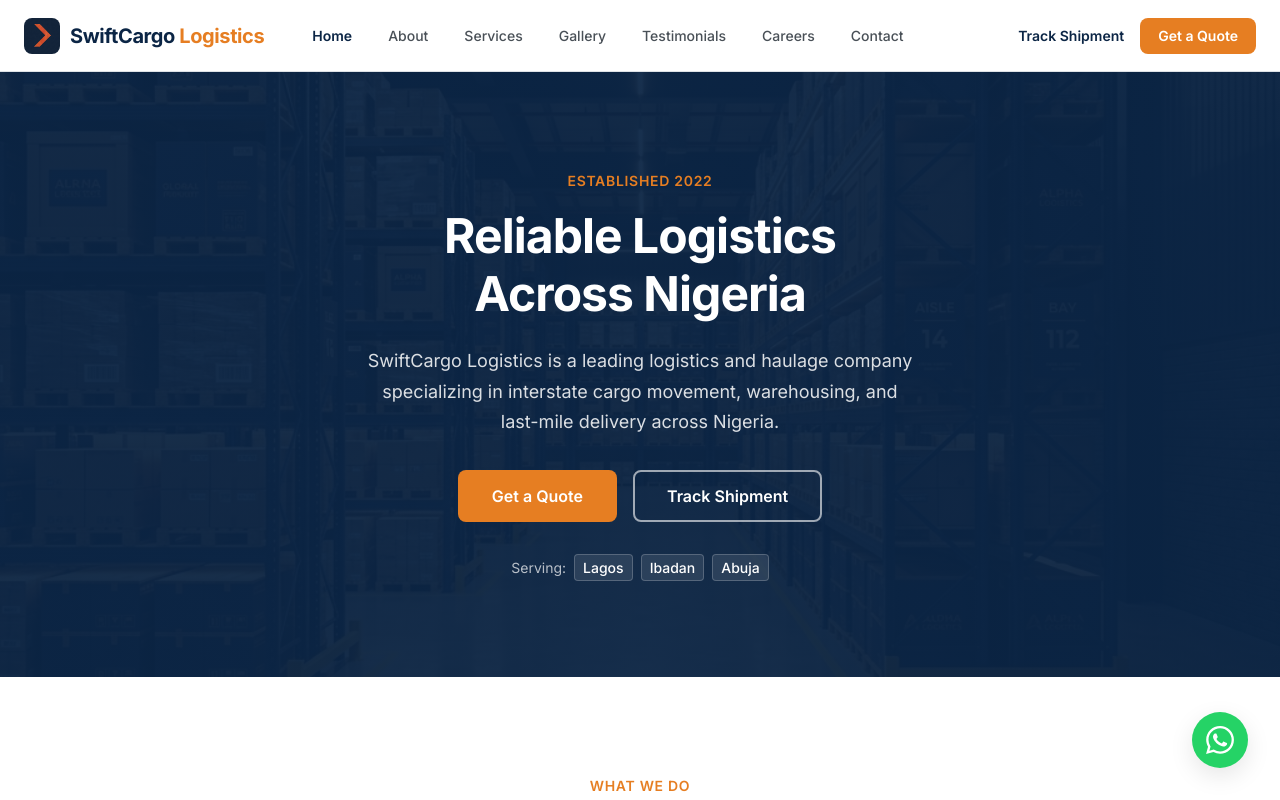
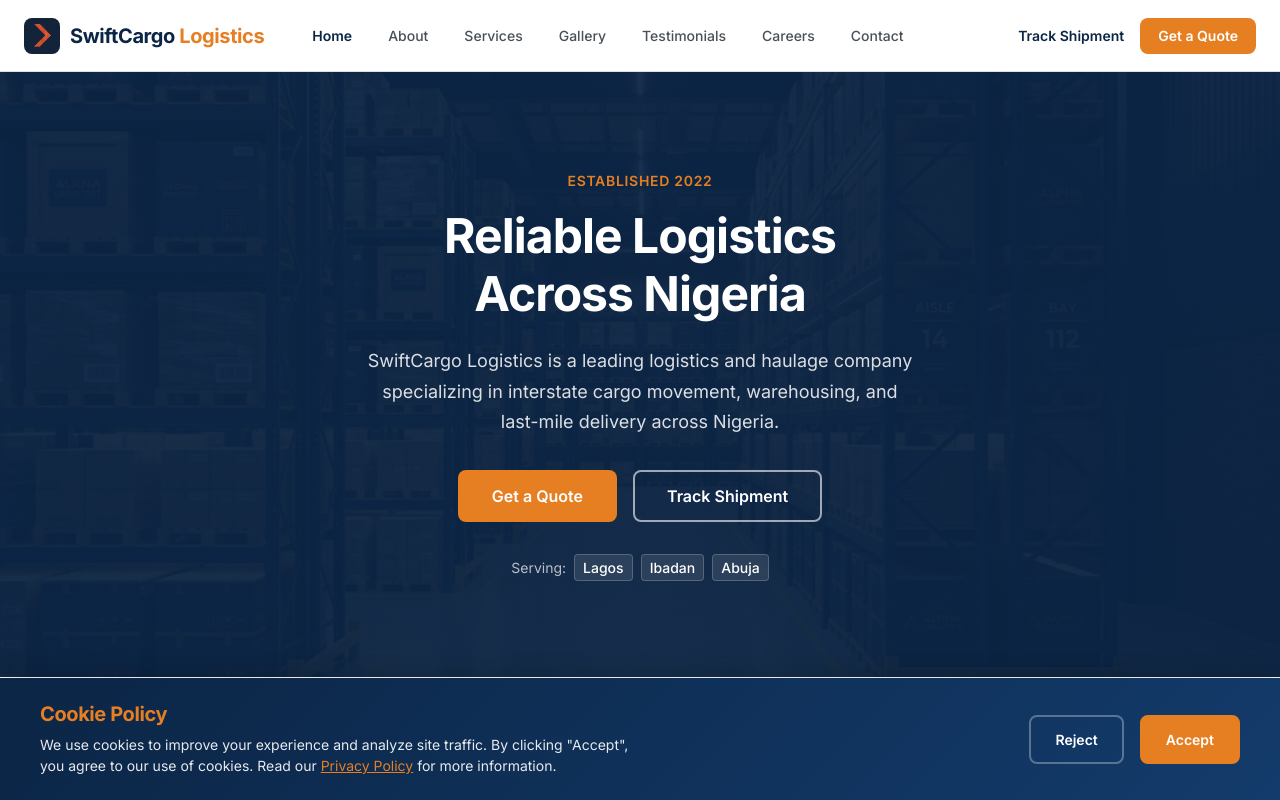
Before and after one commit to ebubechukwu490/SwiftCargo-Logistics-Ltd, a React (Vite) app: page / in a window 1280 px wide. Shown: the top 800 px of the page. Built offline with nearby package versions, Linux system fonts and the light colour scheme; no server answers.

Commit message:
Added cookie consent banner with accept/reject functionality

```diff
--- /dev/null
+++ b/src/components/common/CookieConsent.css
@@ -0,0 +1,120 @@
+.cookie-consent {
+  position: fixed;
+  bottom: 0;
+  left: 0;
+  right: 0;
+  background: linear-gradient(135deg, #0B2545 0%, #133B6B 100%);
+  color: white;
+  padding: var(--space-lg) var(--space-xl);
+  z-index: 1000;
+  box-shadow: 0 -4px 20px rgba(0, 0, 0, 0.15);
+  animation: slideUp 0.5s ease-out;
+}
+
+@keyframes slideUp {
+  from {
+    transform: translateY(100%);
+    opacity: 0;
+  }
+  to {
+    transform: translateY(0);
+    opacity: 1;
+  }
+}
+
+.cookie-consent__content {
+  max-width: 1200px;
+  margin: 0 auto;
+  display: flex;
+  justify-content: space-between;
+  align-items: center;
+  gap: var(--space-xl);
+}
+
+.cookie-consent__text h4 {
+  font-size: var(--text-h4);
+  margin-bottom: var(--space-sm);
+  color: var(--color-accent);
+}
+
+.cookie-consent__text p {
+  font-size: var(--text-body-sm);
+  line-height: 1.5;
+  color: rgba(255, 255, 255, 0.9);
+  max-width: 600px;
+}
+
+.cookie-consent__text a {
+  color: var(--color-accent);
+  text-decoration: underline;
+  transition: color 0.3s ease;
+}
+
+.cookie-consent__text a:hover {
+  color: var(--color-white);
+}
+
+.cookie-consent__actions {
+  display: flex;
+  gap: var(--space-md);
+  flex-shrink: 0;
+}
+
+.cookie-consent__btn {
+  padding: 12px 24px;
+  border-radius: var(--radius-md);
+  font-size: var(--text-body-sm);
+  font-weight: var(--font-weight-semibold);
+  cursor: pointer;
+  transition: all 0.3s ease;
+  border: 2px solid transparent;
+}
+
+.cookie-consent__btn--reject {
+  background: transparent;
+  border-color: rgba(255, 255, 255, 0.3);
+  color: var(--color-white);
+}
+
+.cookie-consent__btn--reject:hover {
+  background: rgba(255, 255, 255, 0.1);
+  border-color: rgba(255, 255, 255, 0.5);
+}
+
+.cookie-consent__btn--accept {
+  background: var(--color-accent);
+  border-color: var(--color-accent);
+  color: var(--color-white);
+}
+
+.cookie-consent__btn--accept:hover {
+  background: #d35400;
+  border-color: #d35400;
+  transform: translateY(-2px);
+  box-shadow: 0 4px 12px rgba(230, 126, 34, 0.4);
+}
+
+@media (max-width: 767px) {
+  .cookie-consent {
+    padding: var(--space-md);
+  }
+
+  .cookie-consent__content {
+    flex-direction: column;
+    gap: var(--space-md);
+    text-align: center;
+  }
+
+  .cookie-consent__text p {
+    max-width: 100%;
+  }
+
+  .cookie-consent__actions {
+    width: 100%;
+    flex-direction: column;
+  }
+
+  .cookie-consent__btn {
+    width: 100%;
+  }
+}
--- /dev/null
+++ b/src/components/common/CookieConsent.jsx
@@ -0,0 +1,48 @@
+import { useState, useEffect } from 'react';
+import './CookieConsent.css';
+
+export default function CookieConsent() {
+  const [isVisible, setIsVisible] = useState(false);
+
+  useEffect(() => {
+    const consent = localStorage.getItem('cookieConsent');
+    if (!consent) {
+      setIsVisible(true);
+    }
+  }, []);
+
+  const handleAccept = () => {
+    localStorage.setItem('cookieConsent', 'accepted');
+    setIsVisible(false);
+  };
+
+  const handleReject = () => {
+    localStorage.setItem('cookieConsent', 'rejected');
+    setIsVisible(false);
+  };
+
+  if (!isVisible) return null;
+
+  return (
+    <div className="cookie-consent">
+      <div className="cookie-consent__content">
+        <div className="cookie-consent__text">
+          <h4>Cookie Policy</h4>
+          <p>
+            We use cookies to improve your experience and analyze site traffic.
+            By clicking "Accept", you agree to our use of cookies.
+            Read our <a href="/privacy">Privacy Policy</a> for more information.
+          </p>
+        </div>
+        <div className="cookie-consent__actions">
+          <button onClick={handleReject} className="cookie-consent__btn cookie-consent__btn--reject">
+            Reject
+          </button>
+          <button onClick={handleAccept} className="cookie-consent__btn cookie-consent__btn--accept">
+            Accept
+          </button>
+        </div>
+      </div>
+    </div>
+  );
+}
--- a/src/layouts/MainLayout.jsx
+++ b/src/layouts/MainLayout.jsx
@@ -2,6 +2,7 @@ import { Outlet } from 'react-router-dom';
 import Navbar from '@/components/navigation/Navbar';
 import Footer from '@/components/layout/Footer';
 import WhatsAppButton from '@/components/common/WhatsAppButton';
+import CookieConsent from '@/components/common/CookieConsent';
 import { useScrollToTop } from '@/hooks/useScrollToTop';
 import './MainLayout.css';
 
@@ -16,6 +17,7 @@ export default function MainLayout() {
       </main>
       <Footer />
       <WhatsAppButton />
+      <CookieConsent />
     </div>
   );
 }
```
